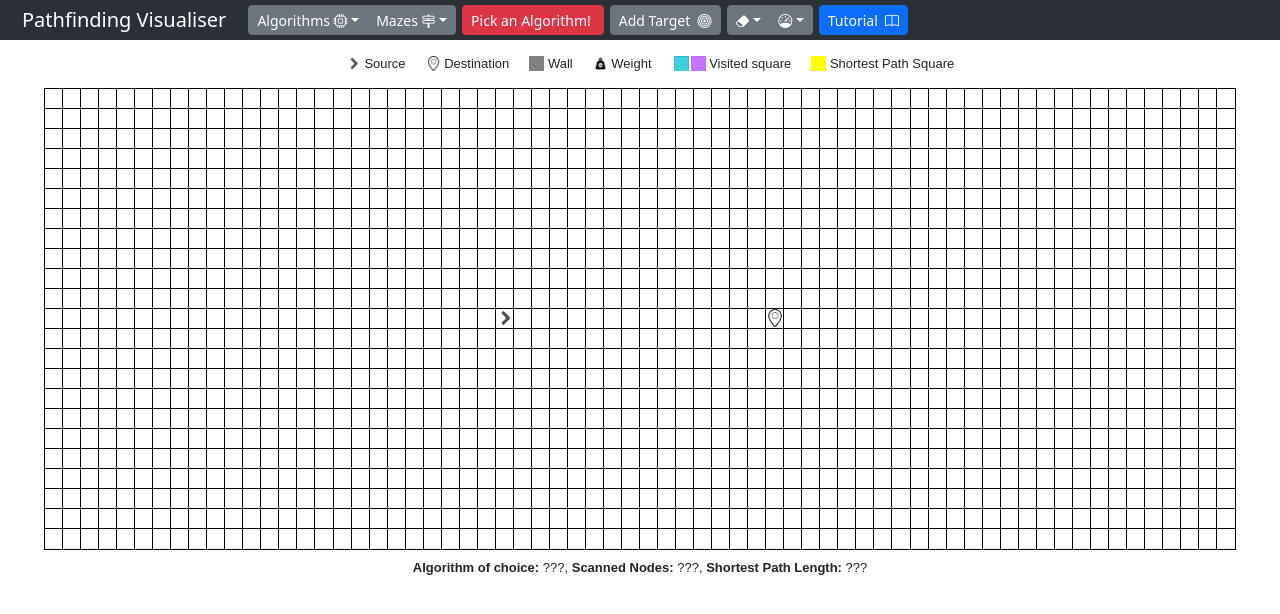
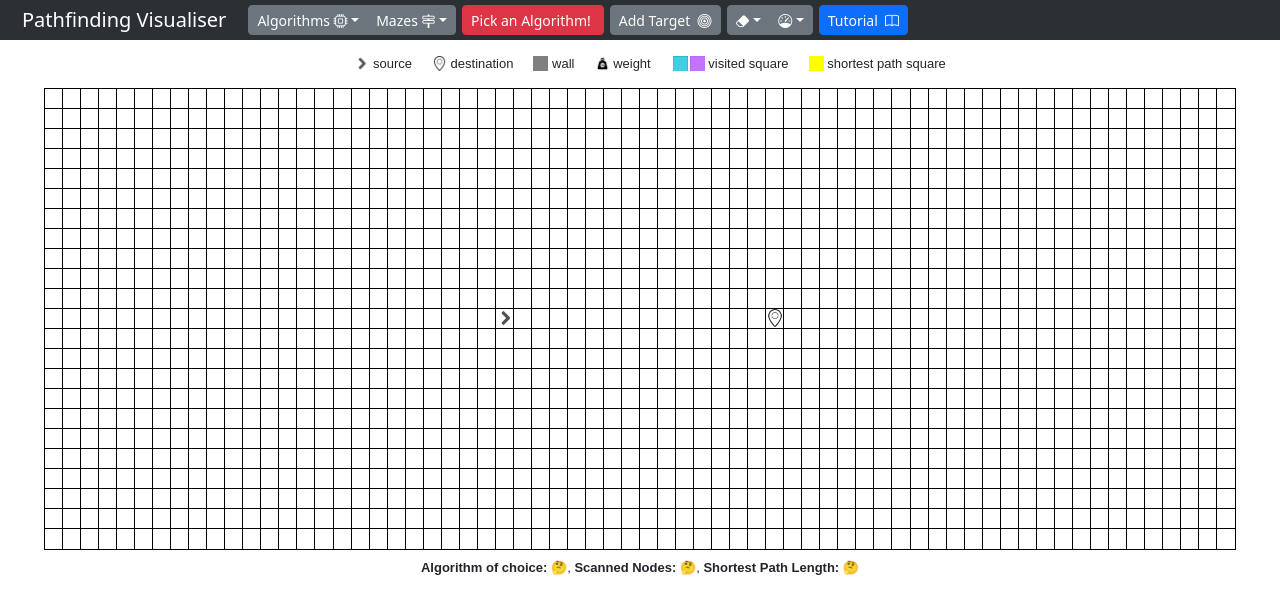
Before and after one commit to marsalah003/Pathfinding-Visualizer, a React (Vite) app: page / in a window 1280 px wide. Shown: the top 614 px of the page. Built offline with nearby package versions, Linux system fonts and the light colour scheme.

Commit message:
made small stylistic changes as well as fixed second path yellow square not showing

```diff
--- a/src/PathfindingVisualiser/PathfindingVisualiser.tsx
+++ b/src/PathfindingVisualiser/PathfindingVisualiser.tsx
@@ -79,23 +79,18 @@ const PathfindingVisualiser = ({
   };
 
   const animate = (nodes: posI[], property: string, delay: number) => {
-    const promises = [];
-    for (let i = 0; i < nodes.length; i++) {
+    const promises: any[] = [];
+    nodes.forEach((n, i) => {
       promises.push(
         new Promise((resolve) => {
           setTimeout(() => {
-            const node = nodes[i];
             changeHandler((prev) => {
-              const newArray = [];
-              for (let i = 0; i < prev.grid.length; i++) {
-                newArray[i] = prev.grid[i].slice();
-              }
               const ret = {
                 ...prev,
-                grid: newArray.map((items) =>
+                grid: prev.grid.map((items) =>
                   items.map((item) => {
                     const { row, col } = item.pos;
-                    return row === node.row && col === node.col
+                    return row === n.row && col === n.col
                       ? property === "isOnPath"
                         ? { ...item, [property]: true, isHeadOfPath: true }
                         : property === "isAnimate" ||
@@ -113,7 +108,7 @@ const PathfindingVisualiser = ({
           }, delay * i);
         })
       );
-    }
+    });
 
     return Promise.all(promises);
   };
@@ -518,13 +513,12 @@ const PathfindingVisualiser = ({
             state.mazePicked === "Weight Recursive Division"
               ? "isWeighted"
               : "isWall";
-          animate(maze, obstacle, MAZE_ANIMATION_SPEED).then(() =>
-            changeHandler((prev) => ({
-              ...prev,
-              isAnimationInProgress: false,
-              mazePicked: "",
-            }))
-          );
+          await animate(maze, obstacle, MAZE_ANIMATION_SPEED);
+          changeHandler((prev) => ({
+            ...prev,
+            isAnimationInProgress: false,
+            mazePicked: "",
+          }));
         } else {
           changeHandler((prev) => ({
             ...prev,
@@ -567,7 +561,6 @@ const PathfindingVisualiser = ({
             );
             const pathToEnd = toEnd.path;
             const nodesVisitedToEnd = toEnd.nodesVisitedInOrder;
-
             await animate(nodesVisitedToBomb, "isAnimate", state.speed);
             await animate(
               nodesVisitedToEnd,
--- a/src/PathfindingVisualiser/components/Info.tsx
+++ b/src/PathfindingVisualiser/components/Info.tsx
@@ -5,17 +5,25 @@ interface props {
   scannedNodes: number;
   pathLength: number;
 }
-const Info = ({ algorithmType, scannedNodes, pathLength }: props) => (
-  <div className="info">
-    <span>
-      {" "}
-      <b>Algorithm of choice:</b> {algorithmType || "???"}
-      {", "}
-      <b>Scanned Nodes:</b> {scannedNodes || "???"}
-      {", "}
-      <b>Shortest Path Length: </b> {pathLength || "???"}
-    </span>
-  </div>
-);
+
+const Info = ({ algorithmType, scannedNodes, pathLength }: props) => {
+  const info = [
+    { name: "Algorithm of choice", dep: algorithmType },
+    { name: "Scanned Nodes", dep: scannedNodes },
+    { name: "Shortest Path Length", dep: pathLength },
+  ];
+  return (
+    <div className="info">
+      <span>
+        {info.map(({ name, dep }, i) => (
+          <>
+            <b>{name}:</b> {dep || "🤔"}
+            {i !== info.length - 1 && ", "}
+          </>
+        ))}
+      </span>
+    </div>
+  );
+};
 
 export default Info;
--- a/src/PathfindingVisualiser/components/Key.tsx
+++ b/src/PathfindingVisualiser/components/Key.tsx
@@ -1,69 +1,39 @@
 import "./Key.css";
-import arrowRight from "./icons/arrow-right.png"
-import end from "./icons/end.png"
-import wallSquare from "./images/wall-square.png"
-import weightIcon from "./icons/weight-icon.jpg"
-import blueVisitedNode from "./images/blue-visited-node.png"
-import purpleVisitedNode from "./images/purple-visited-node.png"
-import yellowNode from "./images/yellow-node.png"
+import arrowRight from "./icons/arrow-right.png";
+import end from "./icons/end.png";
+import wallSquare from "./images/wall-square.png";
+import weightIcon from "./icons/weight-icon.jpg";
+import blueVisitedNode from "./images/blue-visited-node.png";
+import purpleVisitedNode from "./images/purple-visited-node.png";
+import yellowNode from "./images/yellow-node.png";
 
 import React from "react";
+
+const key = [
+  { img: [arrowRight], name: "source" },
+  { img: [end], name: "destination" },
+  { img: [wallSquare], name: "wall" },
+  { img: [weightIcon], name: "weight" },
+  { img: [blueVisitedNode, purpleVisitedNode], name: "visited square" },
+  { img: [yellowNode], name: "shortest path square" },
+];
+
 const Key = () => (
   <div className="key">
-    <div className="key-value">
-      <img
-        src={arrowRight}
-        alt="start-square"
-        className="node-img"
-      />
-      <span> Source</span>
-    </div>
-    <div className="key-value">
-      <img
-        src={end}
-        alt="start-square"
-        className="node-img"
-      />
-      <span> Destination</span>
-    </div>
-    <div className="key-value">
-      <img
-        src={wallSquare}
-        alt="start-square"
-        className="node-img"
-      />
-      <span> Wall</span>
-    </div>
-    <div className="key-value">
-      <img
-        src={weightIcon}
-        alt="start-square"
-        className="node-img"
-      />
-      <span> Weight</span>
-    </div>
-    <div className="key-value">
-      <img
-        src={blueVisitedNode}
-        alt="start-square"
-        className="node-img visited-node"
-      />
-      <img
-        src={purpleVisitedNode}
-        alt="start-square"
-        className="node-img visited-node"
-      />
-      <span> Visited square</span>
-    </div>
-    <div className="key-value">
-      <img
-        src={yellowNode}
-        alt="start-square"
-        className="node-img"
-      />
-
-      <span> Shortest Path Square</span>
-    </div>
+    {key.map(({ name, img }) => (
+      <div className="key-value">
+        {img.map((i) => (
+          <img
+            src={i}
+            alt={name}
+            className={`node-img${
+              name === "visited square" ? " visited-node" : ""
+            }`}
+          />
+        ))}
+        <span> {name}</span>
+      </div>
+    ))}
   </div>
 );
 
--- a/src/PathfindingVisualiser/components/Navbar.tsx
+++ b/src/PathfindingVisualiser/components/Navbar.tsx
@@ -150,11 +150,16 @@ const NavBar = ({
               `Generating Maze...`
             ) : state.algoPicked && state.isAnimationInProgress ? (
               <>
-                Visualising <b>{state.algoPicked}</b>...
+                Visualising <b>{state.algoPicked}</b>...{" "}
+                {/* <i className="bi bi-stop-fill" /> */}
               </>
             ) : state.algoPicked ? (
               <>
-                Visualise <b>{state.algoPicked}</b>
+                <span>
+                  Visualise <b>{state.algoPicked}</b>
+                </span>{" "}
+                &nbsp;
+                <i className="bi bi-play-circle"></i>
               </>
             ) : (
               `Pick an Algorithm!`
--- a/src/PathfindingVisualiser/components/Node.css
+++ b/src/PathfindingVisualiser/components/Node.css
@@ -1,15 +1,11 @@
 .node {
   width: 20px;
   height: 20px;
-
   outline: 0.1px solid black;
   display: inline-block;
   vertical-align: top;
+  user-select: none;
   position: relative;
-
-
-  -webkit-user-drag: none;
-  user-select: none;
   -moz-user-select: none;
   -webkit-user-select: none;
   -ms-user-select: none;
@@ -18,22 +14,6 @@ img {
   max-width: 100%;
   max-height: 100%;
   -webkit-user-drag: none;
-}
-.weight {
-  animation-name: weightAnimation;
-  animation-duration: 0.5s;
-  animation-timing-function: ease-out;
-  animation-delay: 0;
-  animation-direction: alternate;
-  animation-iteration-count: 1;
-  animation-fill-mode: forwards;
-  animation-play-state: running;
-  /* background-size: contain;
-  background-position: center; */
-  -webkit-user-drag: none;
-}
-.bomb {
-  cursor: pointer;
 }
 
 @keyframes wallAnimation {
@@ -125,9 +105,13 @@ img {
   }
 }
 
-.visited {
-  animation-name: visitedAnimation;
-  animation-duration: 1.5s;
+.start, .end, .bomb {
+  cursor: pointer;
+  -webkit-user-drag: none;
+}
+
+.onPath, .wall, .animateSecondPath, .visited {
+  animation-duration: 0.5s;
   animation-timing-function: ease-out;
   animation-delay: 0.01s;
   animation-direction: alternate;
@@ -135,66 +119,22 @@ img {
   animation-fill-mode: forwards;
   animation-play-state: running;
 }
-.start {
-  cursor: pointer;
 
-  -webkit-user-drag: none;
-}
-
-.previouslyVisited {
-  background-color: rgba(178, 67, 255, 0.75);
-}
-.end {
-  cursor: pointer;
-
-  -webkit-user-drag: none;
-}
-
-.currentNode {
-  background-color: yellow !important;
+.visited {
+  animation-name: visitedAnimation;
 }
 .animateSecondPath {
   animation-name: secondVisitedAnimation;
-  animation-duration: 1s;
-  animation-timing-function: ease-out;
-  animation-delay: 0;
-  animation-direction: alternate;
-  animation-iteration-count: 1;
-  animation-fill-mode: forwards;
-  animation-play-state: running;
 }
-
-.onPath {
+.visited, .animateSecondPath{
+  animation-duration: 1.5s
+}
+.onPath{
   animation-name: shortestPath;
-  animation-duration: 0.5s;
-  animation-timing-function: ease-out;
-  animation-delay: 0s;
-  animation-direction: alternate;
-  animation-iteration-count: 1;
-  animation-fill-mode: forwards;
-  animation-play-state: running;
-
-}
-
-.animateSecondPathInstantly {
-  background-color: rgba(178, 67, 255, 0.75);
-}
-.instantPath {
-  background-color: yellow;
-
 }
 .wall {
   animation-name: wallAnimation;
-  animation-duration: 0.5s;
-  animation-timing-function: ease-out;
-  animation-delay: 0;
-  animation-direction: alternate;
-  animation-iteration-count: 1;
-  animation-fill-mode: forwards;
-  animation-play-state: running;
-  outline-width: 0px;
-  background-size: contain;
-  background-position: center;
-  -webkit-user-drag: none;
-  outline: 0.1px solid black;
 }
+.weight {
+  animation-name: weightAnimation;
+}
--- a/src/PathfindingVisualiser/components/Node.tsx
+++ b/src/PathfindingVisualiser/components/Node.tsx
@@ -54,46 +54,30 @@ const Node = ({
   isAnimateSecondPathInstantly,
 }: propsI) => {
   const styles = {
-    backgroundColor: isWall
-      ? "#008b8b"
-      : isAnimate
-      ? "yellow"
-      : isOnPath
-      ? "blue"
-      : isVisitedPreviously
+    backgroundColor: isVisitedPreviously
       ? "rgba(178, 67, 255, 0.75)"
-      : isAnimateSecondPath
-      ? "rgba(178, 67, 255, 0.75)"
-      : isCurrentNode
-      ? "yellow"
-      : isInstantPath
-      ? "yellow"
-      : isYellowPath
-      ? "yellow"
+      : isCurrentNode || isInstantPath || isYellowPath
+      ? "rgb(255, 254, 106)"
       : isAnimateSecondPathInstantly
       ? "rgba(178, 67, 255, 0.75)"
       : isAnimateInstantly
       ? "rgba(0, 190, 218, 0.75)"
       : "white",
   };
+  const className =
+    "node" +
+    (isWall ? " wall" : "") +
+    (isAnimate ? " visited" : "") +
+    (isOnPath ? " onPath" : "") +
+    (isWeighted ? " weighted" : "") +
+    (isBomb ? " bomb" : "") +
+    (isStart ? " start" : "") +
+    (isEnd ? " end" : "") +
+    (isAnimateSecondPath ? " animateSecondPath" : "");
 
   return (
     <div
-      className={
-        "node" +
-        (isWall ? " wall" : "") +
-        (isAnimate ? " visited" : "") +
-        (isOnPath ? " onPath" : "") +
-        (isWeighted ? " weighted" : "") +
-        (isBomb ? " bomb" : "") +
-        (isStart ? " start" : "") +
-        (isEnd ? " end" : "") +
-        (isVisitedPreviously ? " previouslyVisited" : "") +
-        (isAnimateSecondPath ? " animateSecondPath" : "") +
-        (isCurrentNode ? " currentNode" : "") +
-        (isAnimateSecondPathInstantly ? " animateSecondPathInstantly" : "") +
-        (isInstantPath ? " instantPath" : "")
-      }
+      className={className}
       onContextMenu={(e) => {
         e.preventDefault();
         onClick(e, pos);
@@ -103,9 +87,8 @@ const Node = ({
       onClick={(e) => onClick(e, pos)}
       onMouseDown={(e) => onMouseDown(e, pos)}
       onMouseEnter={() => onMouseEnter(pos, grid)}
-      onMouseUp={() => onMouseUp()}
+      onMouseUp={onMouseUp}
     >
-      {" "}
       {isWeighted && (
         <img className="weight" alt="weight square" src={weightIcon} />
       )}
```
